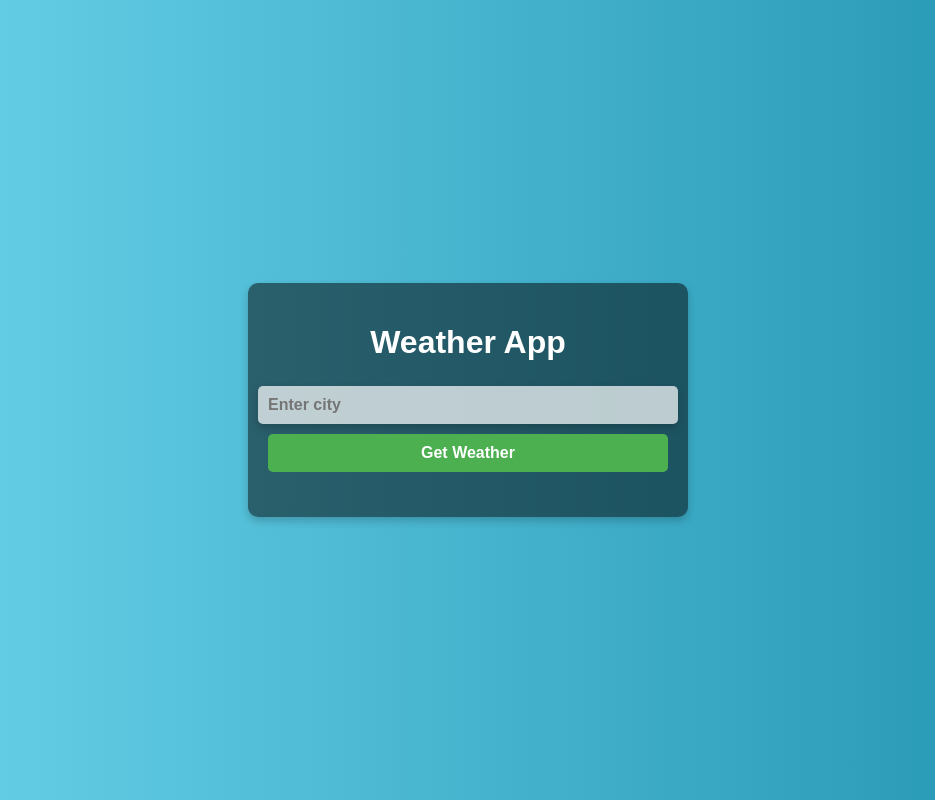
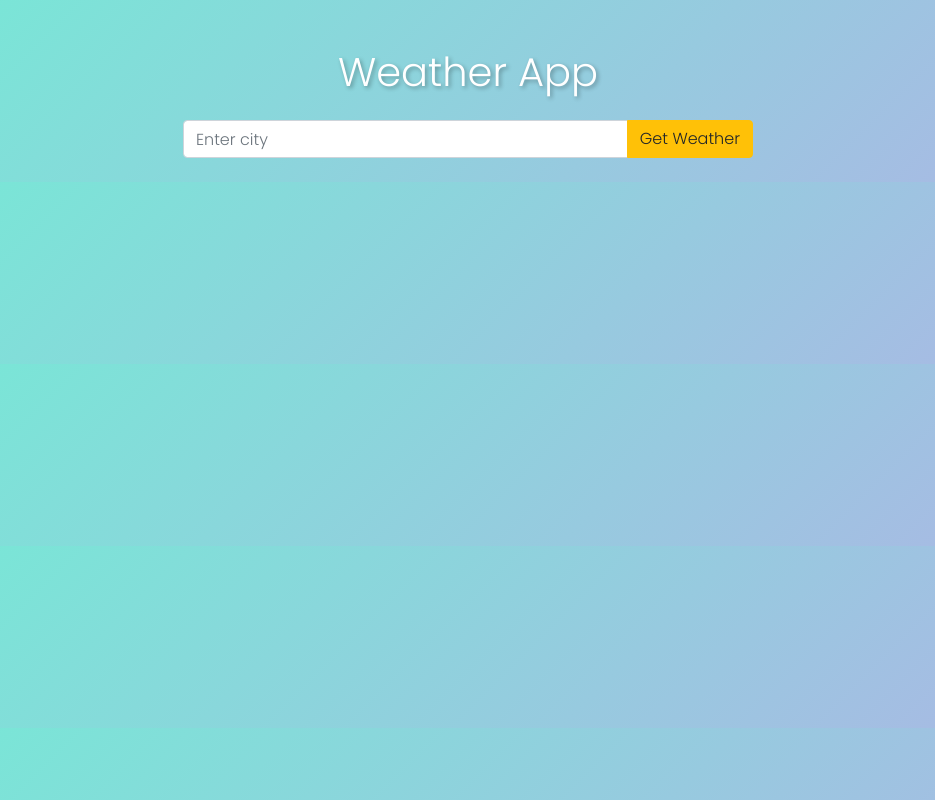
Before and after one commit to abuawaish/weather_app, a Flask app: page / in a window 1280 px wide. Shown: the whole page, without its empty margins (172-1107 px from the left). Run offline with Flask 3, Linux system fonts and the light colour scheme; some libraries are stand-ins or nearby versions.

Commit message:
added functionality of bootstrap

```diff
--- a/static/styles.css
+++ b/static/styles.css
@@ -1,75 +1,65 @@
 body {
-    font-family: 'Arial', sans-serif;
-    background: linear-gradient(to right, #6dd5ed, #2193b0);
-    color: #fff;
-    text-align: center;
-    margin: 0;
-    padding: 0;
-    display: flex;
-    justify-content: center;
-    align-items: center;
-    height: 100vh;
+    font-family: 'Poppins', sans-serif;
+    background: linear-gradient(135deg, #74ebd5 0%, #ACB6E5 100%);
+    color: #333;
 }
 
 .container {
-    background-color: rgba(0, 0, 0, 0.5);
-    padding: 20px;
-    border-radius: 10px;
-    box-shadow: 0 4px 8px rgba(0, 0, 0, 0.2);
-    width: 90%;
-    max-width: 400px;
+    max-width: 600px;
+    margin-top: 100px;
 }
 
 h1 {
-    margin-bottom: 20px;
+    text-shadow: 2px 2px 4px rgba(0, 0, 0, 0.3);
 }
 
-form {
-    display: flex;
-    flex-direction: column;
-    align-items: center;
-    margin-bottom: 20px;
+.input-group input {
+    border-radius: 0.25rem;
 }
 
-input, button {
-    padding: 10px;
-    font-size: 16px;
-    margin: 5px 0;
-    width: 100%;
-    border: none;
-    border-radius: 5px;
-    font-weight: bold;
+.input-group .btn {
+    border-radius: 0.25rem;
+    transition: background-color 0.3s, transform 0.2s;
 }
 
-input {
-    background-color: rgba(255, 255, 255, 0.7);
-    box-shadow: 0 4px 8px rgba(0, 0, 0, 0.2);
+.input-group .btn:hover {
+    background-color: #FFC107;
+    transform: scale(1.05);
 }
 
-button {
-    background-color: #4caf50;
-    color: white;
-    cursor: pointer;
-}
-
-button:hover {
-    background-color: #45a049;
-}
-
-.error {
-    color: #ff4d4d;
-    margin: 10px 0;
+.alert {
+    border-radius: 0.25rem;
+    font-weight: 600;
 }
 
 .weather-info {
-    background-color: rgba(255, 255, 255, 0.2);
-    padding: 15px;
-    border-radius: 10px;
-    box-shadow: 0 4px 8px rgba(0, 0, 0, 0.2);
+    margin-top: 20px;
 }
 
-@media (max-width: 600px) {
-    input, button {
-        width: 100%;
-    }
+.card {
+    background-color: #ffffff;
+    border: none;
+    border-radius: 15px;
 }
+
+.card-header {
+    border-radius: 15px 15px 0 0;
+}
+
+.card-body {
+    padding: 2rem;
+}
+
+.card-title {
+    font-size: 2rem; /* Increase font size for temperature */
+    font-weight: 600;
+    color: #007bff; /* Use a blue color for the temperature */
+}
+
+.card-text {
+    font-size: 1.2rem; /* Slightly larger text for weather condition */
+}
+
+.weather-info.shadow-lg {
+    box-shadow: 0 4px 20px rgba(0, 0, 0, 0.2); /* Card shadow */
+}
--- a/templates/index.html
+++ b/templates/index.html
@@ -4,25 +4,45 @@
     <meta charset="UTF-8">
     <meta name="viewport" content="width=device-width, initial-scale=1.0">
     <title>Weather App</title>
+    <!-- Bootstrap CSS -->
+    <link rel="stylesheet" href="https://stackpath.bootstrapcdn.com/bootstrap/4.5.2/css/bootstrap.min.css">
     <link rel="stylesheet" type="text/css" href="{{ url_for('static', filename='styles.css') }}">
+    <!-- Weather Logo -->
+    <link rel="icon" href="{{ url_for('static', filename='weather-logo.png') }}" type="image/png">
+    <link href="https://fonts.googleapis.com/css2?family=Poppins:wght@300;600&display=swap" rel="stylesheet">
 </head>
-<body>
-    <div class="container">
-        <h1>Weather App</h1>
-        <form action = "/weather_app" method="post">
-            <input type="text" name="city" placeholder="Enter city" required>
-            <button type="submit">Get Weather</button>
+<body class="bg-gradient">
+    <div class="container mt-5">
+        <h1 class="text-center text-white mb-4">Weather App</h1>
+        <form action="/weather_app" method="post" class="mb-4">
+            <div class="input-group">
+                <input type="text" name="city" class="form-control" placeholder="Enter city" required>
+                <div class="input-group-append">
+                    <button class="btn btn-warning" type="submit">Get Weather</button>
+                </div>
+            </div>
         </form>
+
         {% if error %}
-        <p class="error">{{ error }}</p>
+        <div class="alert alert-danger">{{ error }}</div>
         {% endif %}
+
         {% if weather %}
-        <div class="weather-info">
-            <h2>Weather in {{ weather['name'] }}</h2>
-            <p>Temperature : {{ weather['main']['temp'] }} &deg;C</p>
-            <p>Weather : {{ weather['weather'][0]['description'] }}</p>
+        <div class="weather-info card text-center shadow-lg border-0">
+            <div class="card-header bg-primary text-white">
+                <h2 class="mb-0">Weather in {{ weather['name'] }}</h2>
+            </div>
+            <div class="card-body">
+                <h3 class="card-title">{{ weather['main']['temp'] }} &deg;C</h3>
+                <p class="card-text text-muted">Condition: {{ weather['weather'][0]['description'] }}</p>
+            </div>
         </div>
         {% endif %}
     </div>
+
+    <!-- Bootstrap JS (Optional) -->
+    <script src="https://code.jquery.com/jquery-3.5.1.slim.min.js"></script>
+    <script src="https://cdn.jsdelivr.net/npm/@popperjs/core@2.9.2/dist/umd/popper.min.js"></script>
+    <script src="https://stackpath.bootstrapcdn.com/bootstrap/4.5.2/js/bootstrap.min.js"></script>
 </body>
 </html>
```
